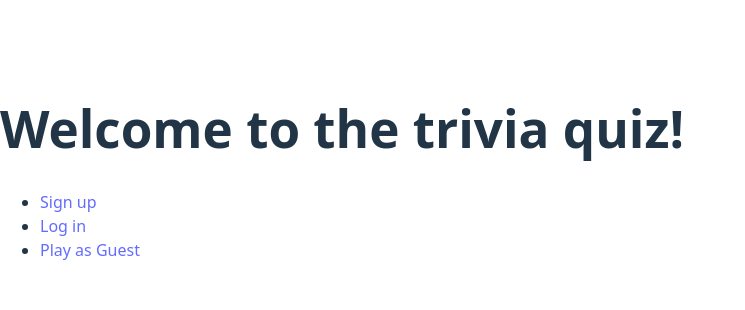
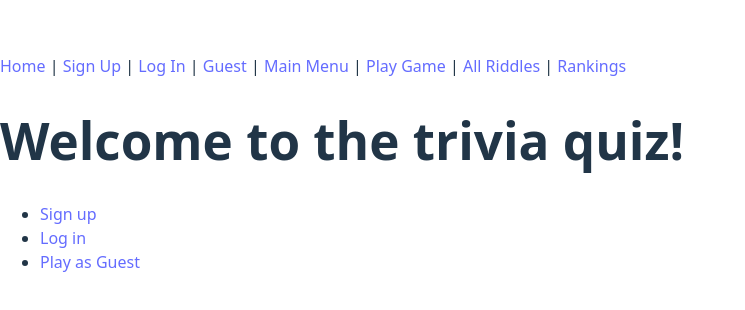
Before and after one commit to MendiEisenbach/Client, a React (Vite) app: page / in a window 1280 px wide. Shown: the part 228-538 px from the top of the page, without its empty margins (0-745 px from the left). Built offline with nearby package versions, Linux system fonts and the light colour scheme.

Commit message:
Add a menu on each page for testing

```diff
--- a/src/App.tsx
+++ b/src/App.tsx
@@ -8,11 +8,13 @@ import PlayGame from "./pages/PlayGame";
 import AllRiddles from "./pages/AllRiddles";
 import Rankings from "./pages/Rankings";
 import { AuthProvider } from "./context/AuthContext";
+import Navbar from "./components/Navbar";
 
 function App() {
   return (
     <AuthProvider>
       <BrowserRouter>
+      <Navbar />
         <Routes>
           <Route path="/" element={<Home />} />
           <Route path="/signup" element={<SignUp />} />
--- a/src/components/Navbar.tsx
+++ b/src/components/Navbar.tsx
@@ -1,4 +1,4 @@
-import { Link } from "react-router";
+import { Link } from "react-router-dom";
 
 function Navbar() {
   return (
@@ -7,7 +7,10 @@ function Navbar() {
       <Link to="/signup">Sign Up</Link> |{" "}
       <Link to="/login">Log In</Link> |{" "}
       <Link to="/guest">Guest</Link> |{" "}
-      <Link to="/menu">Main Menu</Link>
+      <Link to="/menu">Main Menu</Link> |{" "}
+      <Link to="/play">Play Game</Link> |{" "}
+      <Link to="/riddles">All Riddles</Link> |{" "}
+      <Link to="/rankings">Rankings</Link>
     </nav>
   );
 }
```
